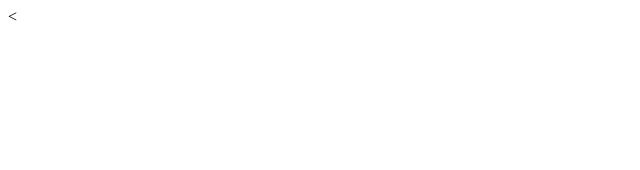
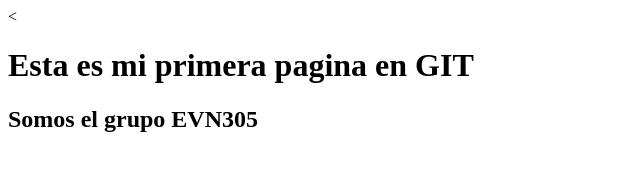
Before and after one commit to mmata0/mi-proyecto-GIT-EVN305, a plain HTML site: page index.html in a window 1280 px wide. Shown: the whole page, without its empty margins (0-640 px from the left). Drawn offline with Linux system fonts and the light colour scheme.

Commit message:
cambios al archivo index con el codigo html

```diff
--- a/index.html
+++ b/index.html
@@ -5,6 +5,7 @@
     <title>Mi primera página</title>
   </head>
   <body>
-
+    <h1>Esta es mi primera pagina en GIT</h1>
+    <h2>Somos el grupo EVN305</<h2>
   </body>
 </html>
```
